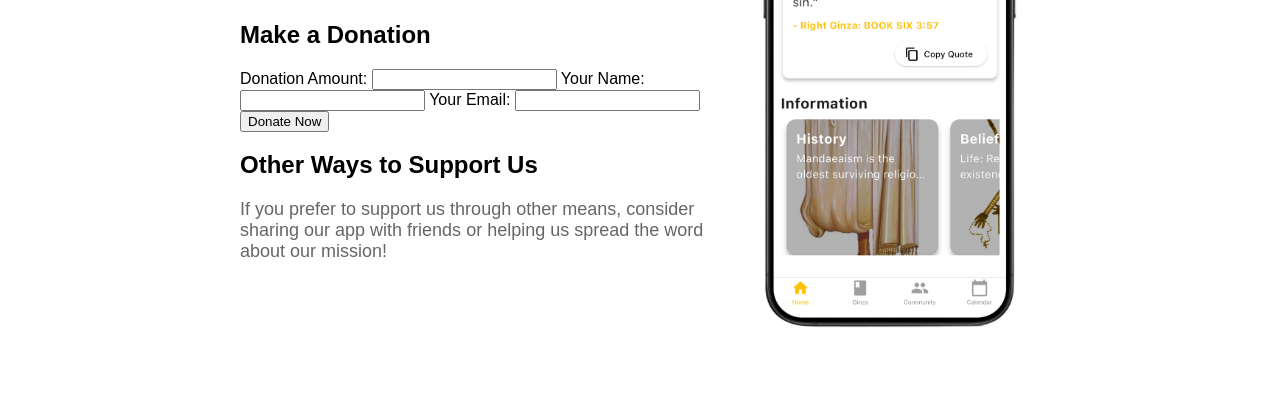
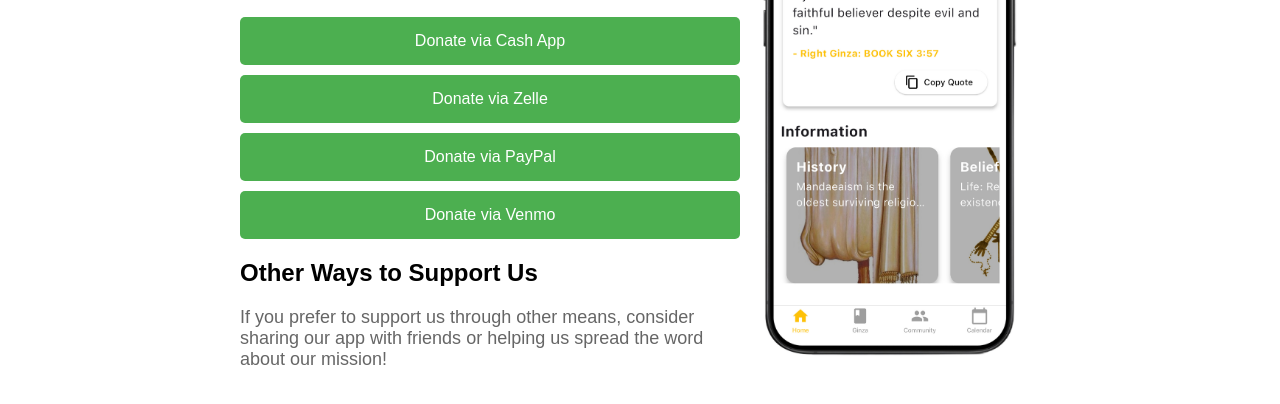
Before and after one commit to Ramihozi/GinzAppPage, a plain HTML site: page donations.html in a window 1280 px wide. Shown: the part 384-788 px from the top of the page. Drawn offline with Linux system fonts and the light colour scheme.

Commit message:
Update donations.html

```diff
--- a/donations.html
+++ b/donations.html
@@ -5,6 +5,27 @@
     <meta name="viewport" content="width=device-width, initial-scale=1.0">
     <title>Donations - GinzApp</title>
     <link rel="stylesheet" href="style.css">
+    <style>
+        .donation-links {
+            display: flex;
+            flex-direction: column;
+            gap: 10px; /* Space between buttons */
+            margin-top: 20px;
+        }
+        .donation-button {
+            background-color: #4CAF50; /* Green */
+            color: white;
+            padding: 15px;
+            text-align: center;
+            text-decoration: none;
+            font-size: 16px;
+            border-radius: 5px;
+            transition: background-color 0.3s;
+        }
+        .donation-button:hover {
+            background-color: #45a049; /* Darker green on hover */
+        }
+    </style>
 </head>
 <body>
     <header class="header">
@@ -15,7 +36,7 @@
             <a href="index.html">Home</a>
             <a href="privacy.html">Privacy Policy</a>
             <a href="support.html">Support</a>
-            <a href="donations.html">Donations</a> <!-- Link to Donations Page -->
+            <a href="donations.html">Donations</a>
         </nav>
     </header>
     <div class="container">
@@ -24,18 +45,12 @@
             <p>Your contributions help us maintain and improve the GinzApp for the Mandaean community. Thank you for your support!</p>
 
             <h2>Make a Donation</h2>
-            <form action="donate.php" method="post">
-                <label for="amount">Donation Amount:</label>
-                <input type="number" id="amount" name="amount" required>
-
-                <label for="name">Your Name:</label>
-                <input type="text" id="name" name="name" required>
-
-                <label for="email">Your Email:</label>
-                <input type="email" id="email" name="email" required>
-
-                <button type="submit">Donate Now</button>
-            </form>
+            <div class="donation-links">
+                <a href="https://cash.app/$YourCashAppID" class="donation-button">Donate via Cash App</a>
+                <a href="https://zellepay.com" class="donation-button">Donate via Zelle</a>
+                <a href="https://www.paypal.com/paypalme/YourPayPalID" class="donation-button">Donate via PayPal</a>
+                <a href="https://venmo.com/YourVenmoID" class="donation-button">Donate via Venmo</a>
+            </div>
 
             <h2>Other Ways to Support Us</h2>
             <p>If you prefer to support us through other means, consider sharing our app with friends or helping us spread the word about our mission!</p>
```
